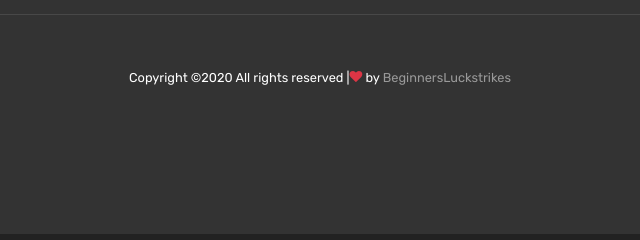
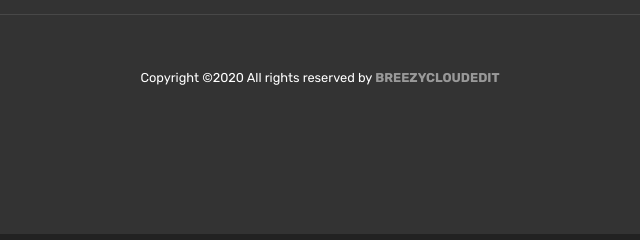
Before and after one commit to ibaarani/breezy-web, a plain HTML site: page index.html in a window 1280 px wide. Shown: the part 6313-6553 px from the top of the page, 320-960 px from the left. Drawn offline with nearby package versions, Linux system fonts and the light colour scheme; files whose address does not match are found by name.

Commit message:
update of template details

```diff
--- a/index.html
+++ b/index.html
@@ -711,7 +711,7 @@
             <div class="border-top pt-5">
               <p class="copyright"><small>
                 <!-- Link back to Colorlib can't be removed. Template is licensed under CC BY 3.0. -->
-                Copyright &copy;<script>document.write(new Date().getFullYear());</script> All rights reserved |<i class="icon-heart text-danger" aria-hidden="true"></i> by <a href="https://Beginnersluckstrikes.com" target="_blank" >BeginnersLuckstrikes</a>
+                Copyright &copy;<script>document.write(new Date().getFullYear());</script> All rights reserved by <a href="http://breezycloudedits.com/" target="_blank" ><B>BREEZYCLOUDEDIT</B></a>
                 <!-- Link back to Colorlib can't be removed. Template is licensed under CC BY 3.0. -->
               </small></p>
             </div>
```
